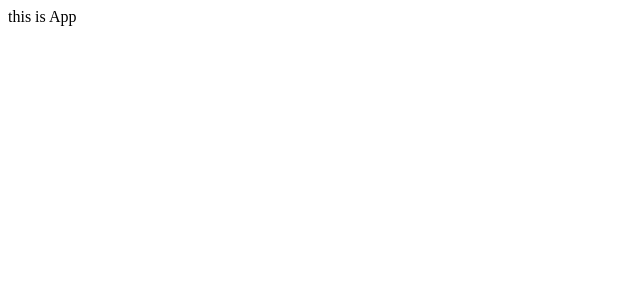
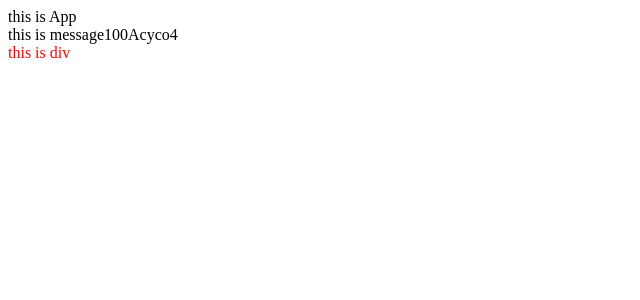
Before and after one commit to Acyco/StudyReact, a React (Create React App) app: page / in a window 1280 px wide. Shown: the top 300 px of the page, without its empty margins (0-640 px from the left). Built offline with nearby package versions, Linux system fonts and the light colour scheme.

Commit message:
在JSX中使用JS表达式

```diff
--- a/src/App.js
+++ b/src/App.js
@@ -1,9 +1,13 @@
 // 项目的根组件
 // App -> index.js -> public/index.html
+
+import Jsx01 from "./jsx/Jsx01";
+
 function App() {
   return (
     <div className="App">
-this is App
+        this is App
+       <Jsx01/>
     </div>
   );
 }
--- /dev/null
+++ b/src/jsx/Jsx01.js
@@ -0,0 +1,26 @@
+
+const count = 100
+
+function getName() {
+    return 'Acyco'
+}
+function Jsx01() {
+    return (
+        <div>
+            {/* 使用引号传递字符串 */}
+            {'this is message'}
+            {/* 使用JavaScript变量 */}
+            {count}
+            {/* 函数调用 */}
+            {getName()}
+            {/* 方法调用 */}
+            {new Date().getDate()}
+            {/* js对象 */}
+            <div style={{color: 'red'}}> this is div</div>
+
+        </div>
+    );
+
+}
+
+export default Jsx01
```
Also changed, not shown: 2 other files (tests, documents, lock files or other folders).
